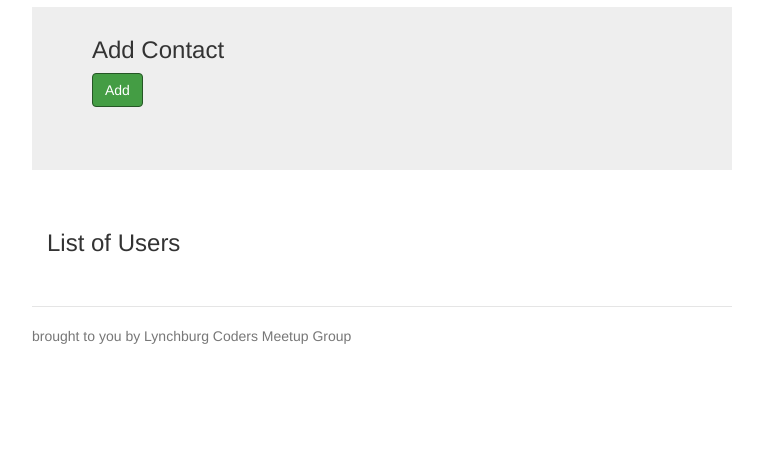
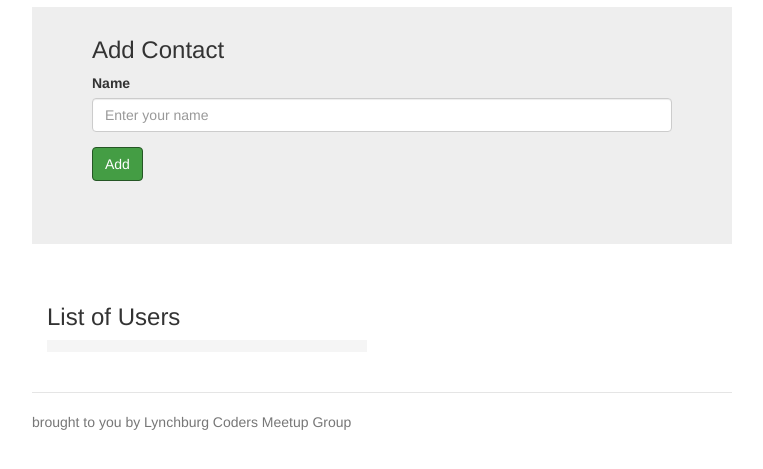
Before and after one commit to caneruguz/jqueryContact, a website: page index.html in a window 1280 px wide. Both pictures are taken after a click on the button "Add". Shown: the part 83-552 px from the top of the page, without its empty margins (258-1021 px from the left). Drawn offline with Linux system fonts and the light colour scheme.

Commit message:
Add individual items as response to add button click

```diff
--- a/app.js
+++ b/app.js
@@ -1 +1,4 @@
-var contacts = [];
+$('#addContactButton').click(function(){
+	var name = $('#nameField').val();
+	$('.userContainer').prepend('<div class="contact-list-item">' + name + '</div>');
+});
--- a/index.html
+++ b/index.html
@@ -32,13 +32,25 @@
 
       <div class="jumbotron">
       <h3> Add Contact </h3>
+      <form>
+          <div class="form-group">
+            <label for="nameField">Name</label>
+            <input type="text" class="form-control" id="nameField" placeholder="Enter your name">
+          </div>
 
-        <p><a class="btn btn-success" href="#" role="button">Add</a></p>
+        <p><a class="btn btn-success" id="addContactButton" href="#" role="button">Add</a></p>
+
+        </form>
+
       </div>
 
       <div class="row marketing">
         <div class="col-lg-6">
         <h3> List of Users </h3>
+            <div class="userContainer">
+
+
+            </div>
 
         </div>
       </div>
@@ -50,7 +62,8 @@
     </div> <!-- /container -->
 
 
-    <!-- IE10 viewport hack for Surface/desktop Windows 8 bug -->
-    <script src="../../assets/js/ie10-viewport-bug-workaround.js"></script>
+    <script src="bower_components/jquery/dist/jquery.min.js"></script>
+    <script src="app.js"></script>
+
   </body>
 </html>
--- a/style.css
+++ b/style.css
@@ -0,0 +1,5 @@
+.contact-list-item {
+    padding: 6px;
+    background: #f5f5f5;
+    margin-top: 6px;
+}
```
